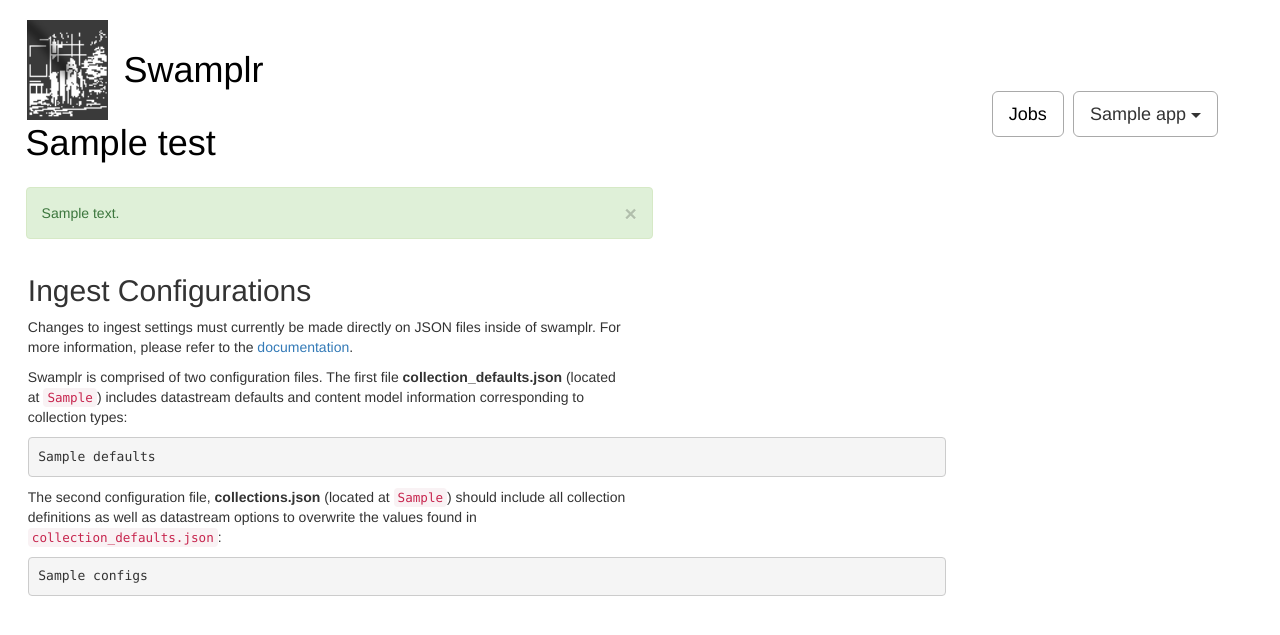
After one commit to MSU-Libraries/swamplr, a Django app: template swamplr_ingest/templates/swamplr_ingest/manage.html in a window 1280 px wide. The commit adds this page. Shown: the top 635 px of the page. Run offline with Django 3.2, Linux system fonts and the light colour scheme; the template is opened without the code that fills it: most values are stand-ins (such as "Sample title", 1, 10 or a date in 2020); some libraries are stand-ins or nearby versions.

Commit message:
Update swamplr ingest manage page

```diff
--- /dev/null
+++ b/swamplr_ingest/templates/swamplr_ingest/manage.html
@@ -0,0 +1,17 @@
+{% extends "swamplr_jobs/main.html" %}
+
+{% block content %}
+
+
+<div class="container-fluid" id="manage-ingest">
+    <div class="manage-ingest-heading"><h2>Ingest Configurations</h2></div>
+    <p>Changes to ingest settings must currently be made directly on JSON files inside of swamplr. For more information, please refer
+       to the <a href="https://github.com/MSU-Libraries/swamplr#ingest-swamplr_ingest">documentation</a>.</p>
+    <p>Swamplr is comprised of two configuration files. The first file <b>collection_defaults.json</b> (located at <code>{{ defaults_path }}</code>) includes datastream defaults and content model information corresponding to collection types:</p>
+    <div class="json-display"><pre>{{ defaults }}</pre></div>
+    <p>The second configuration file, <b>collections.json</b> (located at <code>{{ configs_path }}</code>) should include all collection definitions as well as datastream options to overwrite the values found
+       in <code>collection_defaults.json</code>:
+    <div class="json-display"><pre>{{ configs }}</pre></div>
+</div>
+
+{% endblock %}
--- a/swamplr_ingest/urls.py
+++ b/swamplr_ingest/urls.py
@@ -3,7 +3,7 @@ from swamplr_ingest import views
 
 urlpatterns = [
     url(r'^([a-z]{1,20})/submit', views.add_ingest_job, name="add-ingest-job"),
+    url(r'^manage', views.manage, name="manage-ingest"),
     url(r'^([a-z]{1,20})$', views.run_ingest, name="run-ingest"),
-    url(r'^manage', views.manage, name="manage-ingest"),
     url(r'^ajax/browse/$', views.browse, name='browse'),
 ]
--- a/swamplr_jobs/static/style.css
+++ b/swamplr_jobs/static/style.css
@@ -17,7 +17,11 @@ form {
 }
 
 kbd {
-    font-size:50%;
+    font-size:60%;
+}
+
+#welcome {
+    margin:2%;
 }
 
 #kbd {
@@ -126,6 +130,19 @@ a.btn.btn-lg.btn-outline-dark {
     overflow: hidden;
 }
 
+#manage-ingest {
+    margin:1%;
+}
+
+#manage-ingest p {
+    max-width:600px;
+    width:100%;
+}
+
+.json-display {
+    width:75%;
+}
+
 .panel-primary, .panel-heading, #ingest-panel {
     color: #18453b !important;
     background-color: #e3e3e3;
@@ -182,13 +199,8 @@ a.btn.btn-lg.btn-outline-dark {
     display: inline-block;
     min-width: 5%;
     width: auto;
-<<<<<<< HEAD
-    height: 50px;
     text-align: left;
-=======
     height: auto;
-    text-align: center;
->>>>>>> f8901eda2857e1b17e69e2bc6821b54dfb3b8c37
     line-height: normal;
     white-space: nowrap;
     overflow: hidden;
--- a/swamplr_jobs/templates/swamplr_jobs/main.html
+++ b/swamplr_jobs/templates/swamplr_jobs/main.html
@@ -11,12 +11,14 @@
 
 {% block content %}
 
+<div id="welcome">
 <h2>Welcome to the Swamp!</h2>
 <p>Let the swamp monster be your guide as you navigate through this handy tool. Who knew a swamp had so much to offer!</p>
 
 <p>
 Use the navigation on the top to view the options for your enabled apps. To get started, Go to the <a href='/jobs'>Jobs</a> page to view the status of pending and completed jobs.
 </p>
+</div>
 
 {% endblock %}
 
```
Also changed, not shown: swamplr_ingest/views.py (+16 -24 lines).
